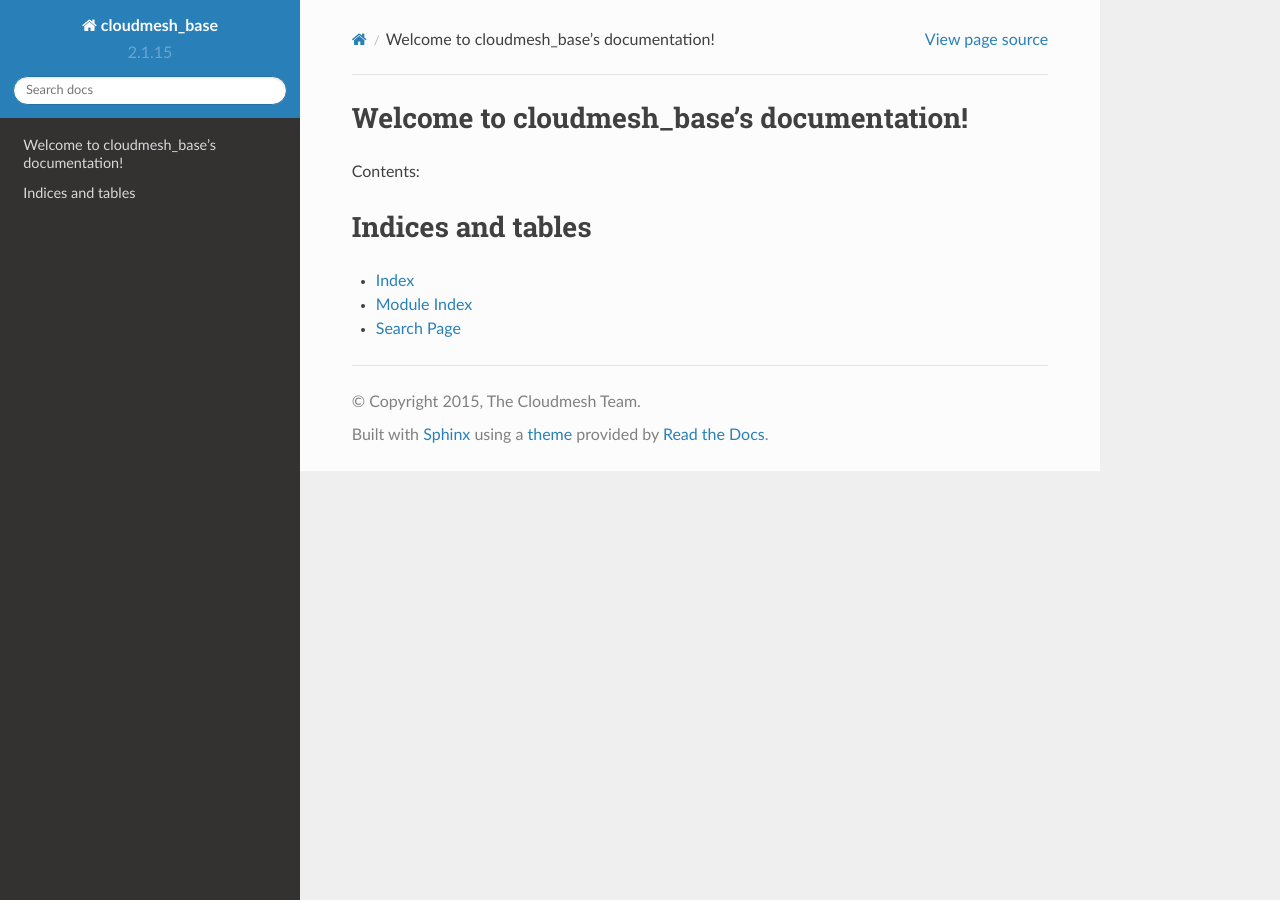
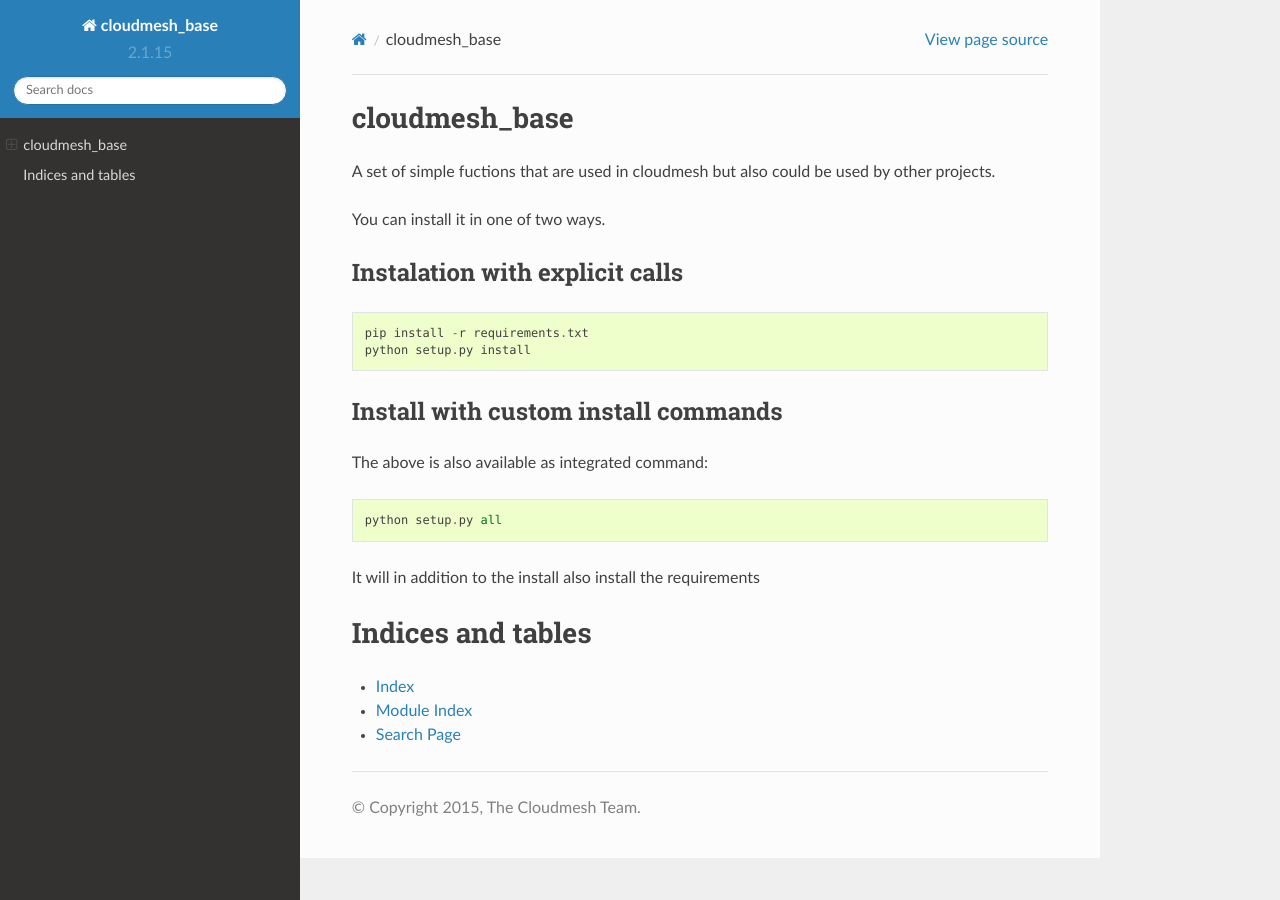
Before and after one commit to zaber-paul/base, a Sphinx documentation site: the page built from docs/source/index.rst, in a window 1280 px wide. Built offline with Sphinx 7.4.7 and the Read the Docs theme 2.0.0, drawn with Linux system fonts in a browser that asks for light colours; some of the changed lines change nothing that is shown.

```diff
--- a/docs/source/conf.py
+++ b/docs/source/conf.py
@@ -110,10 +110,7 @@
 
 # The theme to use for HTML and HTML Help pages.  See the documentation for
 # a list of builtin themes.
-# html_theme = 'default'
 html_theme = "sphinx_rtd_theme"
-
-
 
 # Theme options are theme-specific and customize the look and feel of a theme
 # further.  For a list of options available for each theme, see the
@@ -121,7 +118,7 @@
 #html_theme_options = {}
 
 # Add any paths that contain custom themes here, relative to this directory.
-#html_theme_path = []
+# html_theme_path = []
 html_theme_path = [sphinx_rtd_theme.get_html_theme_path()]
 
 
@@ -179,7 +176,7 @@
 #html_show_sourcelink = True
 
 # If true, "Created using Sphinx" is shown in the HTML footer. Default is True.
-#html_show_sphinx = True
+html_show_sphinx = False
 
 # If true, "(C) Copyright ..." is shown in the HTML footer. Default is True.
 #html_show_copyright = True
--- a/docs/source/index.rst
+++ b/docs/source/index.rst
@@ -1,16 +1,7 @@
-.. cloudmesh_base documentation master file, created by
-   sphinx-quickstart on Wed Mar  4 15:14:27 2015.
-   You can adapt this file completely to your liking, but it should at least
-   contain the root `toctree` directive.
-
-Welcome to cloudmesh_base's documentation!
-==========================================
-
-Contents:
+.. include:: ../../README.rst
 
 .. toctree::
    :maxdepth: 2
-
 
 
 Indices and tables
--- /dev/null
+++ b/requirements-other.txt
@@ -0,0 +1,2 @@
+sphinx
+sphinx_rtd_theme
```
Also changed, not shown: 1 other file.
